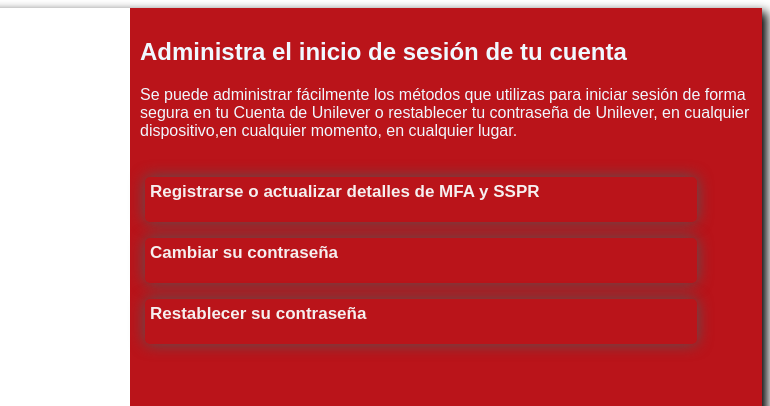
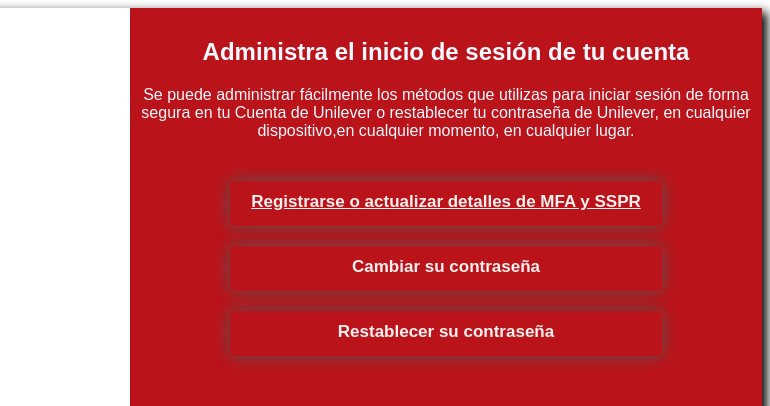
Before and after one commit to MileniumTick/ProSaludChangePassword, a plain HTML site: page index.html in a window 1280 px wide. Shown: the top 406 px of the page, 510-1280 px from the left. Drawn offline with nearby package versions, Linux system fonts and the light colour scheme.

Commit message:
Cambios de estilo e icono

```diff
--- a/css/style.css
+++ b/css/style.css
@@ -14,6 +14,8 @@ img {
 }
 
 .container {
+  text-align: center;
+  justify-content: center;
   box-shadow: 5px 4px 10px black;
 }
 
@@ -25,12 +27,15 @@ img {
 }
 
 .btn-1 {
-  display: block;
+  line-height: 32px;
+  display: flex;
+  flex-direction: column;
+  margin: 20px auto 20px auto;
   padding: 5px;
   border-radius: 5px;
   background-color: rgb(186, 20, 26);
   box-shadow: 0px 0px 15px #545353;
-  width: 90%;
+  width: 70%;
   height: 35px;
 }
 
@@ -54,7 +59,7 @@ img {
     margin: auto;
 } */
 
-@media only screen and (min-height: 768px) and (min-width: 500px) {
+@media only screen and (min-height: 560px) and (min-width: 500px) {
 
   /* For desktop: */
   .container {
@@ -70,7 +75,7 @@ img {
   }
 }
 
-@media only screen and (min-width: 500px) {
+@media only screen and (min-width: 769px) {
 
   /* For desktop: */
   .container {
@@ -97,12 +102,12 @@ img {
 
 }
 
-@media only screen and (max-width: 500px) {
+@media only screen and (max-width: 768px) {
   img {
     width: -webkit-fill-available;
   }
 
   .btn-1 {
-    font-size: 15px;
+    font-size: 10px;
   }
 }
--- a/index.html
+++ b/index.html
@@ -7,7 +7,8 @@
     <meta name="viewport" content="width=device-width, initial-scale=1.0">
     <link rel="stylesheet" href="./css/style.css">
     <title>ProSaludMFA</title>
-
+    <link rel="shortcut icon" href="https://alimentosprosalud.com/wp-content/uploads/2019/07/cropped-favicon-32x32.png"
+        type="image/x-icon">
 </head>
 
 <body>
@@ -22,23 +23,17 @@
                 restablecer tu contraseña de Unilever, en cualquier dispositivo,en cualquier momento, en cualquier
                 lugar.</p>
             <div class="links">
-                <p>
-                    <a class="btn-1">
+                <a class="btn-1" href="">
                     Registrarse o actualizar detalles de MFA y SSPR
                 </a>
-                </p>
 
-                <p>
                 <a class="btn-1">
                     Cambiar su contraseña
                 </a>
-                </p>
-                <p>
                 <a class="btn-1">
                     Restablecer su contraseña
 
                 </a>
-                </p>
             </div>
 
         </div>
```
Lines whose indentation alone changed are shown as unchanged.
